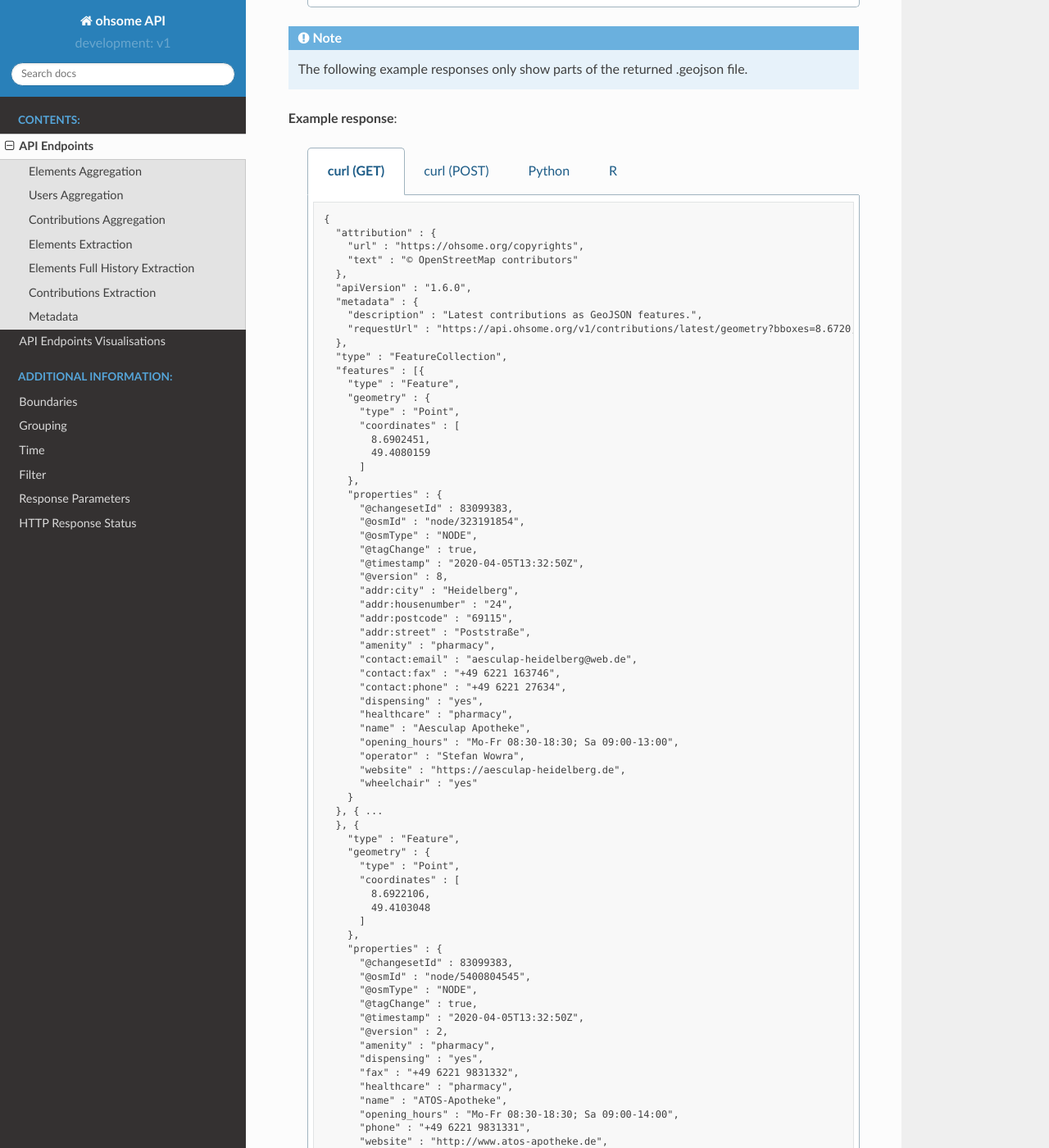
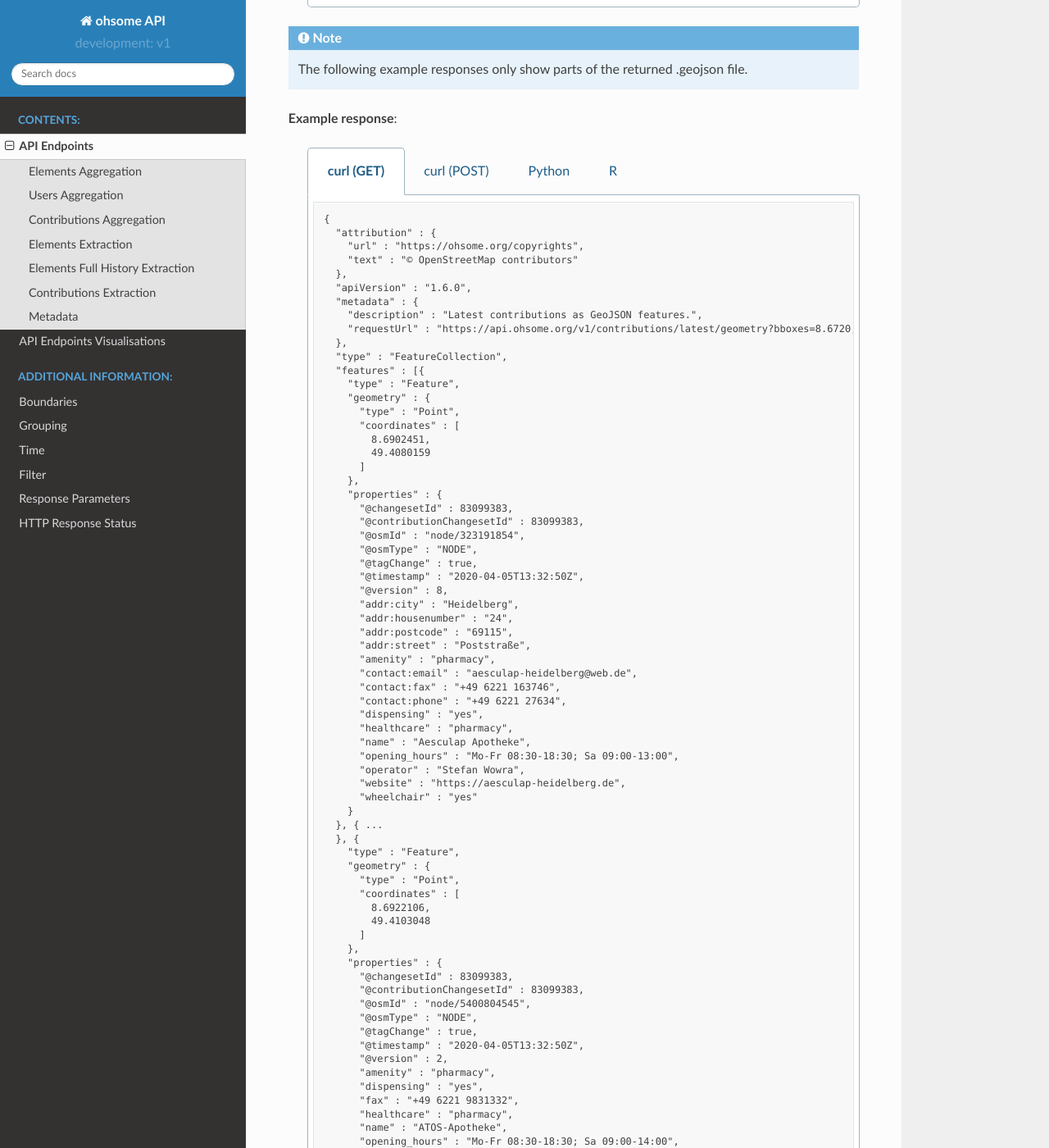
Before and after one commit to GIScience/ohsome-api, a Sphinx documentation site: the page built from docs/endpoints.rst, in a window 1280 px wide and 1400 px high, scrolled down 17856 px. Shown: the whole window at 82% size. Built offline with Sphinx 7.4.7 and the Read the Docs theme 2.0.0, drawn with Linux system fonts in a browser that asks for light colours; some of the changed text lies outside the part shown.

Commit message:
add @contributionChangesetId to example output (#234)
this was missing from the contribution extraction examples' output since this was added in version [1.4.2](https://github.com/GIScience/ohsome-api/blob/master/CHANGELOG.md#142)

```diff
--- a/docs/endpoints.rst
+++ b/docs/endpoints.rst
@@ -2040,6 +2040,7 @@
           },
           "properties" : {
             "@changesetId" : 83099383,
+            "@contributionChangesetId" : 83099383,
             "@osmId" : "node/323191854",
             "@osmType" : "NODE",
             "@tagChange" : true,
@@ -2073,6 +2074,7 @@
           },
           "properties" : {
             "@changesetId" : 83099383,
+            "@contributionChangesetId" : 83099383,
             "@osmId" : "node/5400804545",
             "@osmType" : "NODE",
             "@tagChange" : true,
@@ -2115,6 +2117,7 @@
           },
           "properties" : {
             "@changesetId" : 83099383,
+            "@contributionChangesetId" : 83099383,
             "@osmId" : "node/323191854",
             "@osmType" : "NODE",
             "@tagChange" : true,
@@ -2148,6 +2151,7 @@
           },
           "properties" : {
             "@changesetId" : 83099383,
+            "@contributionChangesetId" : 83099383,
             "@osmId" : "node/5400804545",
             "@osmType" : "NODE",
             "@tagChange" : true,
@@ -2190,6 +2194,7 @@
           },
           "properties" : {
             "@changesetId" : 83099383,
+            "@contributionChangesetId" : 83099383,
             "@osmId" : "node/323191854",
             "@osmType" : "NODE",
             "@tagChange" : true,
@@ -2223,6 +2228,7 @@
           },
           "properties" : {
             "@changesetId" : 83099383,
+            "@contributionChangesetId" : 83099383,
             "@osmId" : "node/5400804545",
             "@osmType" : "NODE",
             "@tagChange" : true,
@@ -2265,6 +2271,7 @@
           },
           "properties" : {
             "@changesetId" : 83099383,
+            "@contributionChangesetId" : 83099383,
             "@osmId" : "node/323191854",
             "@osmType" : "NODE",
             "@tagChange" : true,
@@ -2298,6 +2305,7 @@
           },
           "properties" : {
             "@changesetId" : 83099383,
+            "@contributionChangesetId" : 83099383,
             "@osmId" : "node/5400804545",
             "@osmType" : "NODE",
             "@tagChange" : true,
@@ -2386,6 +2394,7 @@
           },
           "properties" : {
             "@changesetId" : 85604249,
+            "@contributionChangesetId" : 85604249,
             "@geometryChange" : true,
             "@osmId" : "way/795435536",
             "@osmType" : "WAY",
@@ -2398,6 +2407,7 @@
           "geometry" : null,
           "properties" : {
             "@changesetId" : 51902131,
+            "@contributionChangesetId" : 51902131,
             "@deletion" : true,
             "@osmId" : "way/135635599",
             "@osmType" : "WAY",
@@ -2433,6 +2443,7 @@
           },
           "properties" : {
             "@changesetId" : 85604249,
+            "@contributionChangesetId" : 85604249,
             "@geometryChange" : true,
             "@osmId" : "way/795435536",
             "@osmType" : "WAY",
@@ -2445,6 +2456,7 @@
           "geometry" : null,
           "properties" : {
             "@changesetId" : 51902131,
+            "@contributionChangesetId" : 51902131,
             "@deletion" : true,
             "@osmId" : "way/135635599",
             "@osmType" : "WAY",
@@ -2480,6 +2492,7 @@
           },
           "properties" : {
             "@changesetId" : 85604249,
+            "@contributionChangesetId" : 85604249,
             "@geometryChange" : true,
             "@osmId" : "way/795435536",
             "@osmType" : "WAY",
@@ -2492,6 +2505,7 @@
           "geometry" : null,
           "properties" : {
             "@changesetId" : 51902131,
+            "@contributionChangesetId" : 51902131,
             "@deletion" : true,
             "@osmId" : "way/135635599",
             "@osmType" : "WAY",
@@ -2527,6 +2541,7 @@
           },
           "properties" : {
             "@changesetId" : 85604249,
+            "@contributionChangesetId" : 85604249,
             "@geometryChange" : true,
             "@osmId" : "way/795435536",
             "@osmType" : "WAY",
@@ -2539,6 +2554,7 @@
           "geometry" : null,
           "properties" : {
             "@changesetId" : 51902131,
+            "@contributionChangesetId" : 51902131,
             "@deletion" : true,
             "@osmId" : "way/135635599",
             "@osmType" : "WAY",
```
